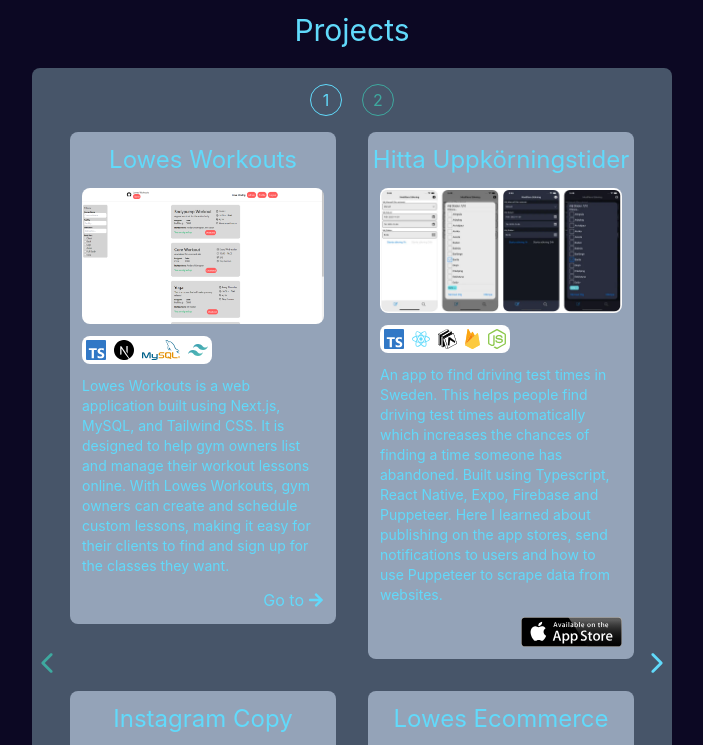
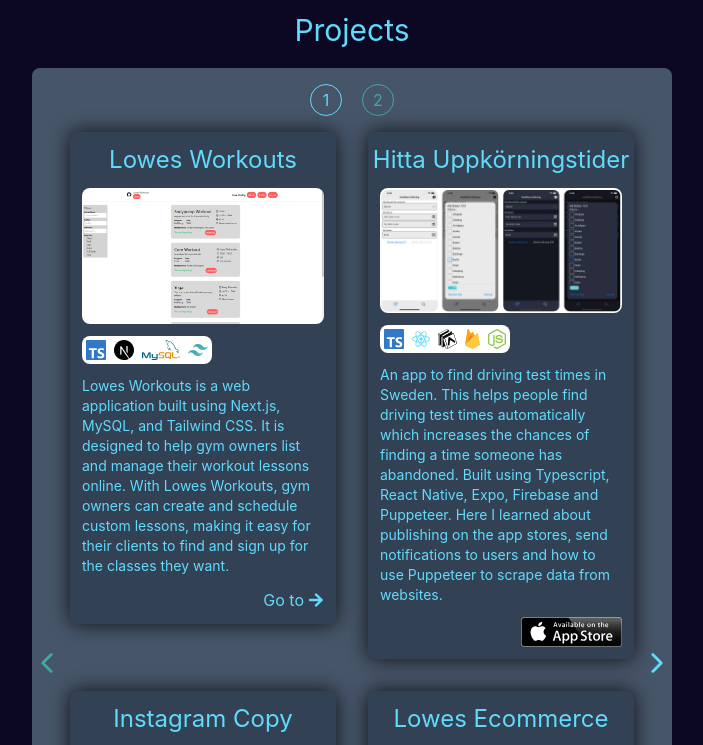
Before and after one commit to lowe-lowing/lowes-landing-page, a Next.js app: page / in a window 1280 px wide. Shown: the part 1380-2125 px from the top of the page, without its empty margins (288-991 px from the left). Built offline with nearby package versions, Linux system fonts and the light colour scheme.

Commit message:
card color

```diff
--- a/src/components/Projects/components/Card.tsx
+++ b/src/components/Projects/components/Card.tsx
@@ -10,7 +10,7 @@ interface CardProps {
 
 export const Card: React.FC<CardProps> = ({ project }) => {
   return (
-    <div className="bg-card flex flex-col items-center p-3 gap-3 rounded-lg hover:scale-[1.02] transition-all h-min">
+    <div className="bg-slate-700 shadow-black card-shadow flex flex-col items-center p-3 gap-3 rounded-lg hover:scale-[1.02] transition-all h-min">
       <div className="text-2xl whitespace-nowrap text-primary">{project.title}</div>
       <ImageRenderer src={project.image} alt={project.title} width={300} height={300} className="rounded-lg" />
       <div className="w-full">
--- a/src/styles/globals.css
+++ b/src/styles/globals.css
@@ -403,3 +403,6 @@ html::-webkit-scrollbar-thumb:hover {
   padding-bottom: 10px;
  }
 /* Custom Button */
+.card-shadow {
+  box-shadow: 0 0 20px rgba(0, 0, 0, 0.8);
+}
```
